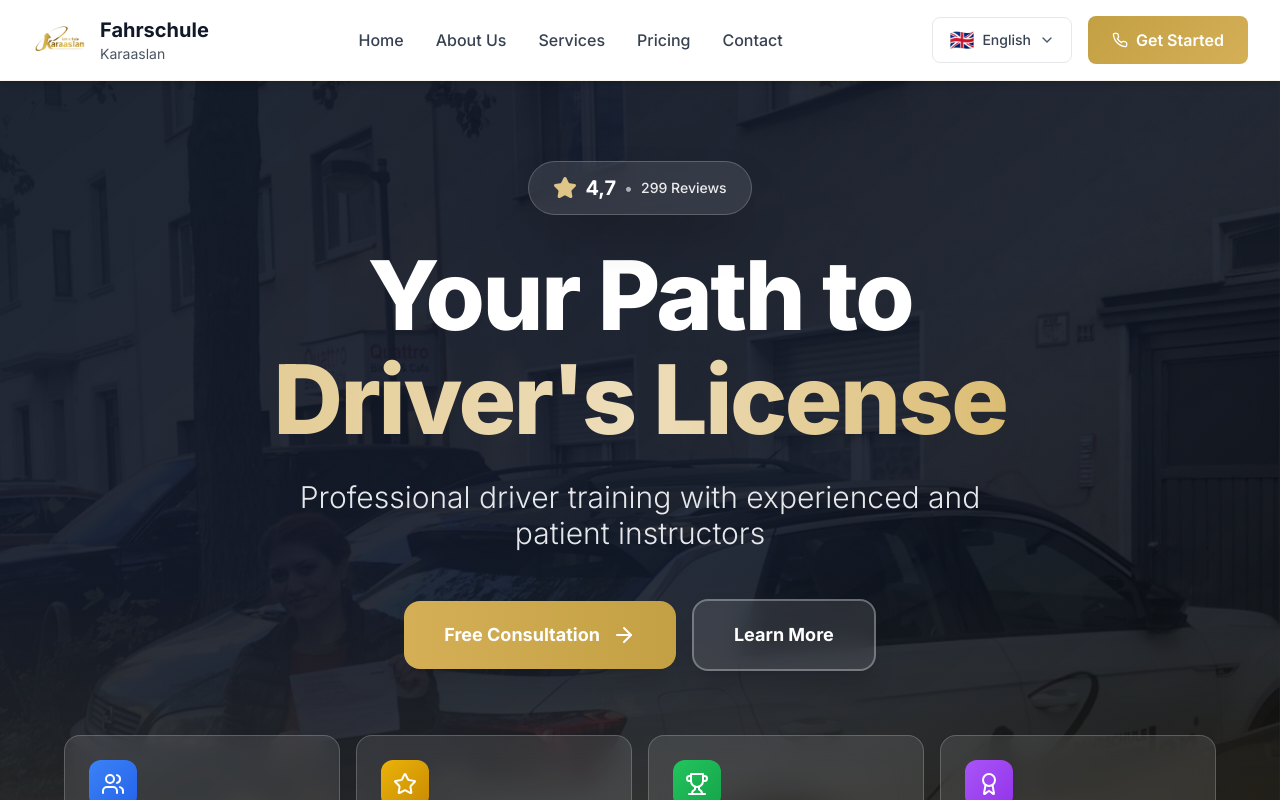
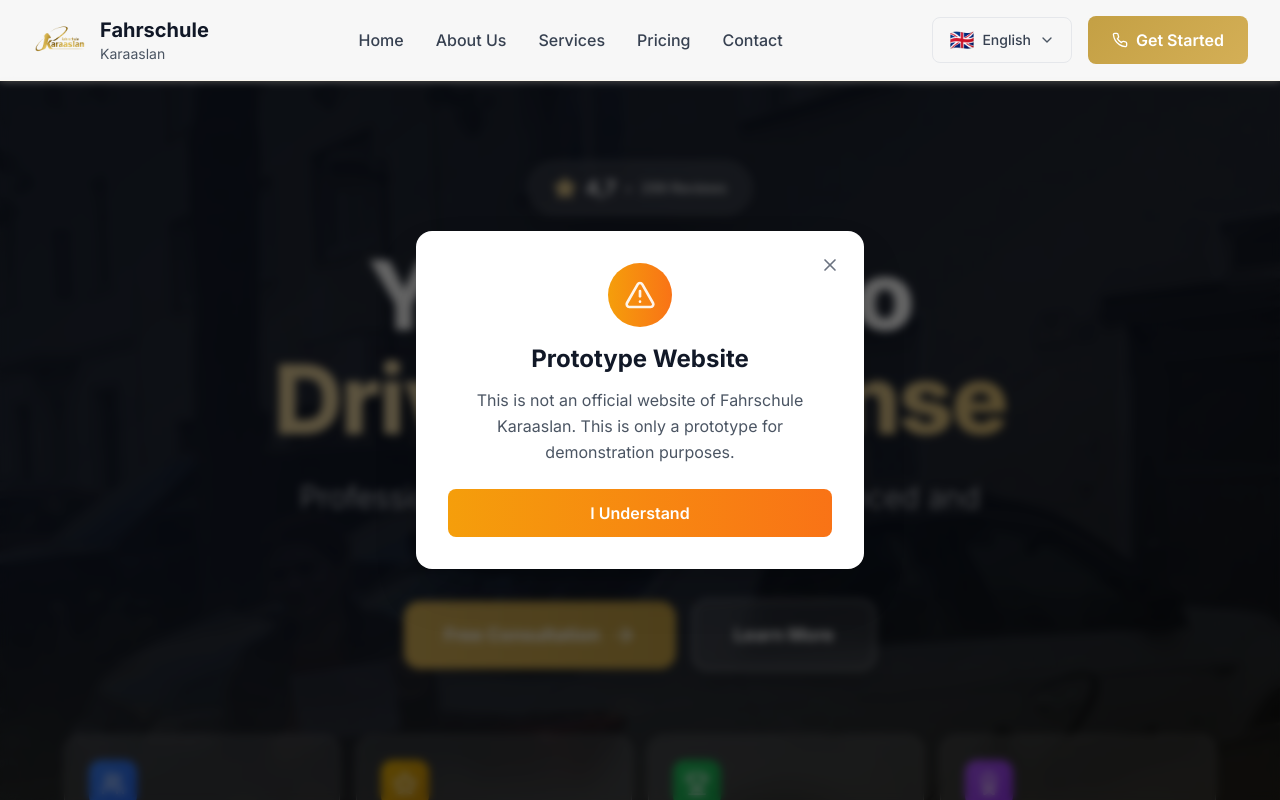
Before and after one commit to Jonathannd03/fahrschule-karaaslan, a Next.js app: page /en in a window 1280 px wide. Shown: the top 800 px of the page. Built offline with nearby package versions, Linux system fonts and the light colour scheme.

Commit message:
feat: popup fenster

```diff
--- a/app/[locale]/layout.tsx
+++ b/app/[locale]/layout.tsx
@@ -4,6 +4,7 @@ import { Inter } from 'next/font/google';
 import './globals.css';
 import Navigation from '@/components/Navigation';
 import Footer from '@/components/Footer';
+import PrototypeBanner from '@/components/PrototypeBanner';
 
 const inter = Inter({ subsets: ['latin'], variable: '--font-inter' });
 
@@ -26,6 +27,7 @@ export default async function LocaleLayout({
     <html lang={locale} className={inter.variable}>
       <body className="font-sans antialiased">
         <NextIntlClientProvider messages={messages}>
+          <PrototypeBanner />
           <Navigation />
           <main className="min-h-screen">{children}</main>
           <Footer />
--- a/components/HeroSection.tsx
+++ b/components/HeroSection.tsx
@@ -125,7 +125,7 @@ export default function HeroSection({ locale, translations }: HeroSectionProps)
             {
               icon: Users,
               value: '2000+',
-              label: locale === 'en' ? 'Students' : 'Öğrenci',
+              label: locale === 'de' ? 'Schüler' : locale === 'en' ? 'Students' : 'Öğrenci',
               color: 'from-blue-500 to-blue-600'
             },
             {
@@ -137,13 +137,13 @@ export default function HeroSection({ locale, translations }: HeroSectionProps)
             {
               icon: Trophy,
               value: '95%',
-              label: locale === 'en' ? 'Success' : 'Başarı',
+              label: locale === 'de' ? 'Erfolg' : locale === 'en' ? 'Success' : 'Başarı',
               color: 'from-green-500 to-green-600'
             },
             {
               icon: Award,
               value: '10+',
-              label: locale === 'en' ? 'Years' : 'Yıl',
+              label: locale === 'de' ? 'Jahre' : locale === 'en' ? 'Years' : 'Yıl',
               color: 'from-purple-500 to-purple-600'
             },
           ].map((stat, index) => {
@@ -174,17 +174,17 @@ export default function HeroSection({ locale, translations }: HeroSectionProps)
         <div className="flex flex-wrap items-center justify-center gap-6 mt-12 text-sm text-white/80">
           <div className="flex items-center space-x-2">
             <CheckCircle className="w-5 h-5 text-primary-400" />
-            <span className="font-medium">{locale === 'en' ? 'TÜV Certified' : 'TÜV Sertifikalı'}</span>
+            <span className="font-medium">{locale === 'de' ? 'TÜV Zertifiziert' : locale === 'en' ? 'TÜV Certified' : 'TÜV Sertifikalı'}</span>
           </div>
           <div className="w-1 h-1 bg-white/40 rounded-full hidden sm:block" />
           <div className="flex items-center space-x-2">
             <CheckCircle className="w-5 h-5 text-primary-400" />
-            <span className="font-medium">{locale === 'en' ? 'Modern Vehicles' : 'Modern Araçlar'}</span>
+            <span className="font-medium">{locale === 'de' ? 'Moderne Fahrzeuge' : locale === 'en' ? 'Modern Vehicles' : 'Modern Araçlar'}</span>
           </div>
           <div className="w-1 h-1 bg-white/40 rounded-full hidden sm:block" />
           <div className="flex items-center space-x-2">
             <CheckCircle className="w-5 h-5 text-primary-400" />
-            <span className="font-medium">{locale === 'en' ? 'Experienced Instructors' : 'Deneyimli Eğitmenler'}</span>
+            <span className="font-medium">{locale === 'de' ? 'Erfahrene Lehrer' : locale === 'en' ? 'Experienced Instructors' : 'Deneyimli Eğitmenler'}</span>
           </div>
         </div>
       </div>
--- /dev/null
+++ b/components/PrototypeBanner.tsx
@@ -0,0 +1,122 @@
+'use client';
+
+import { useState, useEffect } from 'react';
+import { X, AlertTriangle } from 'lucide-react';
+import { useLocale } from 'next-intl';
+
+export default function PrototypeBanner() {
+  const [isVisible, setIsVisible] = useState(false);
+  const locale = useLocale();
+
+  useEffect(() => {
+    // Show popup after a brief delay
+    const timer = setTimeout(() => {
+      setIsVisible(true);
+    }, 500);
+    return () => clearTimeout(timer);
+  }, []);
+
+  if (!isVisible) return null;
+
+  const messages = {
+    de: {
+      title: 'Prototyp-Website',
+      description: 'Dies ist keine offizielle Website der Fahrschule Karaaslan. Dies ist nur ein Prototyp zu Demonstrationszwecken.',
+      button: 'Verstanden',
+    },
+    en: {
+      title: 'Prototype Website',
+      description: 'This is not an official website of Fahrschule Karaaslan. This is only a prototype for demonstration purposes.',
+      button: 'I Understand',
+    },
+    tr: {
+      title: 'Prototip Web Sitesi',
+      description: 'Bu, Fahrschule Karaaslan\'ın resmi web sitesi değildir. Bu sadece gösteri amaçlı bir prototiptir.',
+      button: 'Anladım',
+    },
+  };
+
+  const message = messages[locale as keyof typeof messages] || messages.de;
+
+  return (
+    <>
+      {/* Overlay */}
+      <div
+        className="fixed inset-0 bg-black/60 backdrop-blur-sm z-50 animate-fadeIn"
+        onClick={() => setIsVisible(false)}
+      />
+
+      {/* Modal Popup */}
+      <div className="fixed inset-0 z-50 flex items-center justify-center p-4 pointer-events-none">
+        <div
+          className="relative bg-white rounded-2xl shadow-2xl max-w-md w-full p-6 sm:p-8 pointer-events-auto animate-scaleIn"
+          onClick={(e) => e.stopPropagation()}
+        >
+          {/* Close Button */}
+          <button
+            onClick={() => setIsVisible(false)}
+            className="absolute top-4 right-4 p-2 hover:bg-gray-100 rounded-full transition-colors"
+            aria-label="Close"
+          >
+            <X className="w-5 h-5 text-gray-500" />
+          </button>
+
+          {/* Icon */}
+          <div className="flex justify-center mb-4">
+            <div className="w-16 h-16 bg-gradient-to-r from-amber-500 to-orange-500 rounded-full flex items-center justify-center">
+              <AlertTriangle className="w-8 h-8 text-white animate-pulse" />
+            </div>
+          </div>
+
+          {/* Content */}
+          <div className="text-center">
+            <h2 className="text-2xl font-bold text-gray-900 mb-3">
+              {message.title}
+            </h2>
+            <p className="text-gray-600 leading-relaxed mb-6">
+              {message.description}
+            </p>
+
+            {/* Action Button */}
+            <button
+              onClick={() => setIsVisible(false)}
+              className="w-full px-6 py-3 bg-gradient-to-r from-amber-500 to-orange-500 text-white font-semibold rounded-lg hover:shadow-lg hover:scale-105 transition-all duration-300"
+            >
+              {message.button}
+            </button>
+          </div>
+        </div>
+      </div>
+
+      <style jsx>{`
+        @keyframes fadeIn {
+          from {
+            opacity: 0;
+          }
+          to {
+            opacity: 1;
+          }
+        }
+
+        @keyframes scaleIn {
+          from {
+            opacity: 0;
+            transform: scale(0.9);
+          }
+          to {
+            opacity: 1;
+            transform: scale(1);
+          }
+        }
+
+        .animate-fadeIn {
+          animation: fadeIn 0.3s ease-out;
+        }
+
+        .animate-scaleIn {
+          animation: scaleIn 0.3s ease-out;
+        }
+      `}</style>
+    </>
+  );
+}
```
